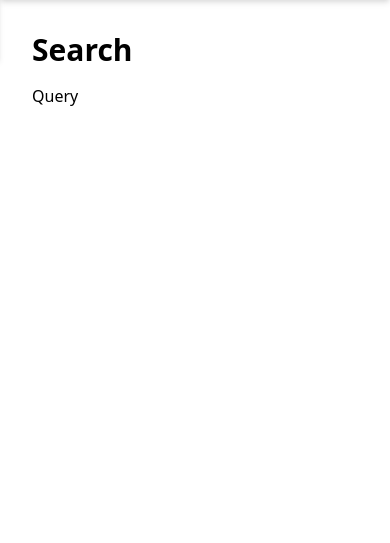
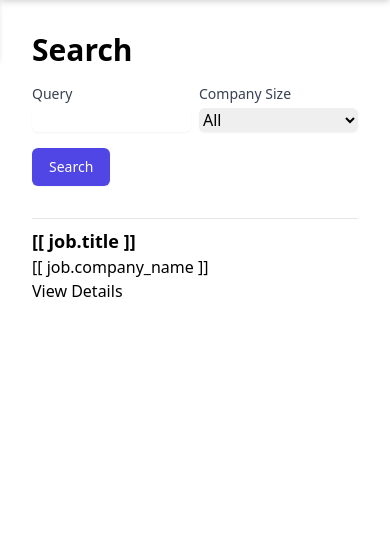
Before and after one commit to SeyiAyo/PandaJobs, a Django app: page /jobs/search/ in a window 390 px wide. Shown: the part 60-603 px from the top of the page. Run offline with Django 5.2, Linux system fonts and the light colour scheme.

Commit message:
search feature introduced

```diff
--- a/apps/core/templates/base.html
+++ b/apps/core/templates/base.html
@@ -5,6 +5,7 @@
     <meta name="viewport" content="width=device-width, initial-scale=1.0">
     <title>{% block title %}{% endblock %} | Panda Jobs</title>
     <link rel="stylesheet" href="https://cdn.jsdelivr.net/npm/tailwindcss@2.2.19/dist/tailwind.min.css">
+    <script src="https://unpkg.com/vue@3/dist/vue.global.js"></script>
     <style>
         html, body {
             height: 100%;
--- a/apps/jobs/templates/search.html
+++ b/apps/jobs/templates/search.html
@@ -6,18 +6,110 @@
     <div id="search-app" class="container mx-auto px-4">
         <h1 class="text-3xl font-bold mb-4">Search</h1>
 
-        <form v-on:submit.prevent="performSearch()">
-            <div class="mb-4">
-                <div class="flex items-center space-x-2">
-                    <div class="field">
-                        <label>Query</label>
+        <form v-on:submit.prevent="performSearch()" class="mb-4">
+            <div class="flex items-center space-x-2">
+                <div class="w-1/2">
+                    <label for="query" class="block text-sm font-medium text-gray-700">Query</label>
+                    <input id="query" name="query" v-model="query" type="text" required
+                        class="mt-1 focus:ring-indigo-500 focus:border-indigo-500 block w-full shadow-sm sm:text-sm border-gray-300 rounded-md">
+                </div>
 
-                        <div class="control">
-                            <input class="input" type="text" name="query">
-                        </div>
-                    </div>
+                <div class="w-1/2">
+                    <label for="company_size" class="block text-sm font-medium text-gray-700">Company Size</label>
+                    <select id="company_size" name="company_size" v-model="company_size"
+                            class="mt-1 focus:ring-indigo-500 focus:border-indigo-500 block w-full shadow-sm sm:text-sm border-gray-300 rounded-md">
+                        <option value="" selected>All</option>
+                        <option value="size_1-9">1-9</option>
+                        <option value="size_10-49">10-49</option>
+                        <option value="size_50-99">50-99</option>
+                        <option value="size_100">100+</option>
+                    </select>
                 </div>
+            </div>
+
+            <div class="mt-4">
+                <button type="submit"
+                        class="inline-flex items-center px-4 py-2 border border-transparent text-sm font-medium rounded-md shadow-sm text-white bg-indigo-600 hover:bg-indigo-700 focus:outline-none focus:ring-2 focus:ring-offset-2 focus:ring-indigo-500">
+                    Search
+                </button>
+            </div>
         </form>
 
+        <div v-if="jobs.length" class="mt-8">
+            <hr>
+
+            <div v-for="job in jobs" v-bind:key="job.id" class="notification mt-2">
+                <h3 class="text-lg font-bold">[[ job.title ]]</h3>
+                <p>[[ job.company_name ]]</p>
+                <a v-bind:href="job.url">View Details</a>
+            </div>
+        </div>
+    </div>
+{% endblock %}
+
+{% block script %}
+<script>
+        const SearchApp = {
+            data() {
+                return {
+                    query: '',
+                    company_size: '',
+                    jobs: []
+                }
+            },
+            delimiters: ['[[', ']]'],
+            methods: {
+                performSearch() {
+                    if (!this.query) {
+                        alert('Please enter a search query.');
+                        return;
+                    }
+
+                    var data = {
+                        'query': this.query,
+                        'company_size': this.company_size
+                    }
+
+                    fetch('/api/search/', {
+                        method: 'POST',
+                        headers: {
+                            'Content-Type': 'application/json',
+                            'X-CSRFToken': getCookie('csrftoken') // Use a function to get CSRF token
+                        },
+                        body: JSON.stringify(data)
+                    })
+                    .then((response) => {
+                        return response.json()
+                    })
+                    .then((result) => {
+                        console.log('Success', result.jobs);
+                        this.jobs = result.jobs
+                    })
+                    .catch((error) => {
+                        console.log('Error', error); // Fix the error variable
+                        alert('An error occurred while performing the search.');
+                    });
+                }
+            }
+        };
+
+        Vue.createApp(SearchApp).mount('#search-app');
+
+        // Function to get CSRF token from cookie
+        function getCookie(name) {
+            var cookieValue = null;
+            if (document.cookie && document.cookie !== '') {
+                var cookies = document.cookie.split(';');
+                for (var i = 0; i < cookies.length; i++) {
+                    var cookie = cookies[i].trim();
+                    if (cookie.substring(0, name.length + 1) === (name + '=')) {
+                        cookieValue = decodeURIComponent(cookie.substring(name.length + 1));
+                        break;
+                    }
+                }
+            }
+            return cookieValue;
+        }
+    </script>
 
 {% endblock %}
--- a/apps/jobs/urls.py
+++ b/apps/jobs/urls.py
@@ -4,7 +4,7 @@
 
 
 urlpatterns = [
-    # path('api/search/', api_search, name='api_search'),
+    path('api/search/', api_search, name='api_search'),
     path('search/', search, name='search'),
     path('<int:job_id>/', job_detail, name='job_detail'),
     path('add/', add_job, name='add_job'),
```
Also changed, not shown: apps/jobs/templates/add_job.html (+31 -54 lines), db.sqlite3.
